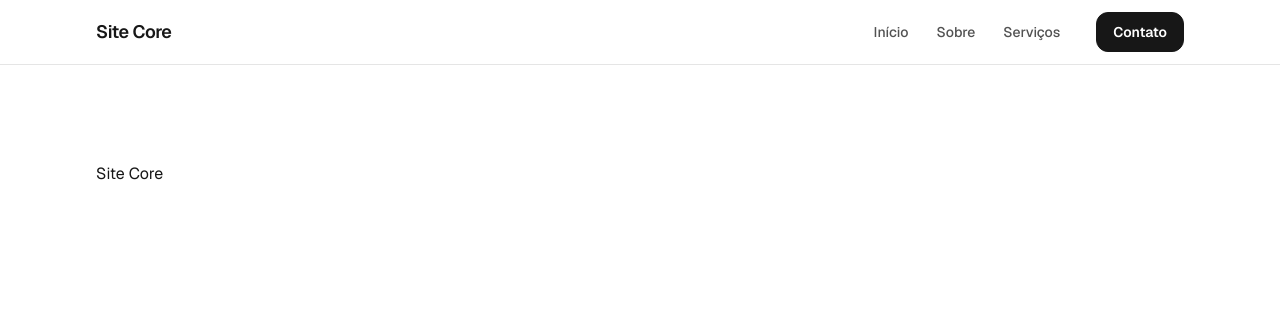
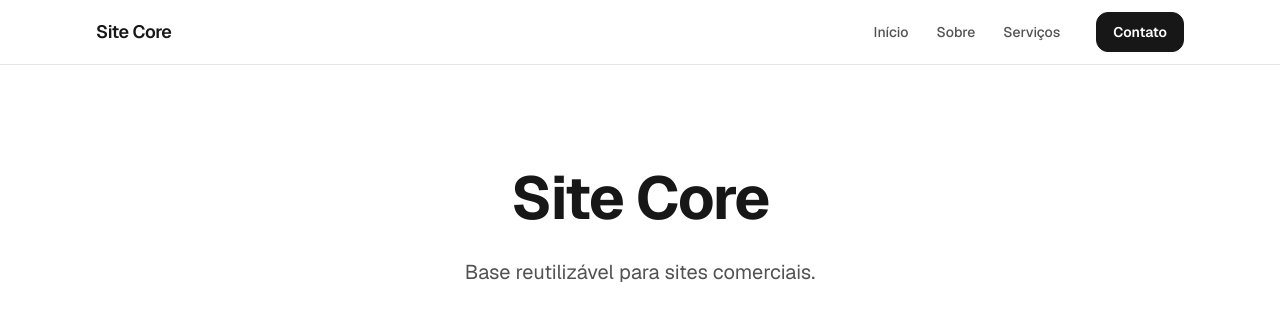
Before and after one commit to MUTANOxB/site-core, a Next.js app: page / in a window 1280 px wide. Shown: the top 320 px of the page. Built offline with nearby package versions, Linux system fonts and the light colour scheme.

Commit message:
feat: add reusable hero section

```diff
--- a/src/app/page.tsx
+++ b/src/app/page.tsx
@@ -1,15 +1,15 @@
-import { Container } from "@/components/ui/Container";
-import { Section } from "@/components/ui/Section";
 import { siteConfig } from "@/config/site";
+import { HeroSection } from "@/sections/hero/HeroSection";
 
 export default function Home() {
   return (
     <main id="main-content" tabIndex={-1}>
-      <Section>
-        <Container>
-          <p>{siteConfig.name}</p>
-        </Container>
-      </Section>
+      <HeroSection
+        description={siteConfig.description}
+        id="inicio"
+        title={siteConfig.name}
+        variant="centered"
+      />
     </main>
   );
 }
--- /dev/null
+++ b/src/sections/hero/HeroSection.tsx
@@ -0,0 +1,151 @@
+import type { ReactNode } from "react";
+
+import { Badge } from "@/components/ui/Badge";
+import { Button } from "@/components/ui/Button";
+import { Container } from "@/components/ui/Container";
+import { Section } from "@/components/ui/Section";
+import type { HeroContent, HeroVariant } from "@/types/hero";
+
+export type HeroSectionProps = HeroContent & {
+  id?: string;
+  /**
+   * A mídia deve fornecer sua própria descrição acessível ou ser decorativa.
+   */
+  media?: ReactNode;
+  variant?: HeroVariant;
+};
+
+export function HeroSection({
+  description,
+  eyebrow,
+  id,
+  media,
+  primaryAction,
+  secondaryAction,
+  title,
+  variant = "centered",
+}: HeroSectionProps) {
+  const hasActions = primaryAction || secondaryAction;
+  const hasMedia = Boolean(media);
+  const isCentered = variant === "centered";
+
+  return (
+    <Section id={id}>
+      <Container>
+        <div
+          className={[
+            "grid items-center gap-10 lg:gap-16",
+            variant === "split" && hasMedia ? "lg:grid-cols-2" : "",
+          ]
+            .filter(Boolean)
+            .join(" ")}
+        >
+          <div
+            className={[
+              isCentered ? "mx-auto max-w-3xl text-center" : "max-w-3xl",
+              hasMedia ? "min-w-0" : "",
+            ]
+              .filter(Boolean)
+              .join(" ")}
+          >
+            {eyebrow ? (
+              <Badge className="max-w-full">
+                <span className="min-w-0 whitespace-normal break-words text-left leading-5">
+                  {eyebrow}
+                </span>
+              </Badge>
+            ) : null}
+
+            <h1
+              className={[
+                "break-words font-display text-4xl font-bold leading-tight tracking-tight text-text sm:text-5xl lg:text-6xl",
+                eyebrow ? "mt-5" : "",
+              ]
+                .filter(Boolean)
+                .join(" ")}
+            >
+              {title}
+            </h1>
+
+            {description ? (
+              <p
+                className={[
+                  "mt-5 max-w-2xl text-lg leading-8 text-muted-text sm:text-xl",
+                  isCentered ? "mx-auto" : "",
+                ]
+                  .filter(Boolean)
+                  .join(" ")}
+              >
+                {description}
+              </p>
+            ) : null}
+
+            {hasActions ? (
+              <div
+                className={[
+                  "mt-8 flex flex-col gap-3 sm:flex-row sm:flex-wrap",
+                  isCentered ? "sm:justify-center" : "",
+                ]
+                  .filter(Boolean)
+                  .join(" ")}
+              >
+                {primaryAction ? (
+                  <Button
+                    className="w-full sm:w-auto"
+                    href={primaryAction.href}
+                    rel={
+                      primaryAction.external ? "noopener noreferrer" : undefined
+                    }
+                    size="lg"
+                    target={primaryAction.external ? "_blank" : undefined}
+                  >
+                    {primaryAction.label}
+                    {primaryAction.external ? (
+                      <>
+                        <span aria-hidden="true">↗</span>
+                        <span className="sr-only">(abre em nova aba)</span>
+                      </>
+                    ) : null}
+                  </Button>
+                ) : null}
+
+                {secondaryAction ? (
+                  <Button
+                    className="w-full sm:w-auto"
+                    href={secondaryAction.href}
+                    rel={
+                      secondaryAction.external
+                        ? "noopener noreferrer"
+                        : undefined
+                    }
+                    size="lg"
+                    target={secondaryAction.external ? "_blank" : undefined}
+                    variant="secondary"
+                  >
+                    {secondaryAction.label}
+                    {secondaryAction.external ? (
+                      <>
+                        <span aria-hidden="true">↗</span>
+                        <span className="sr-only">(abre em nova aba)</span>
+                      </>
+                    ) : null}
+                  </Button>
+                ) : null}
+              </div>
+            ) : null}
+          </div>
+
+          {hasMedia ? (
+            <div
+              className={
+                isCentered ? "mx-auto w-full max-w-4xl" : "min-w-0"
+              }
+            >
+              {media}
+            </div>
+          ) : null}
+        </div>
+      </Container>
+    </Section>
+  );
+}
--- /dev/null
+++ b/src/types/hero.ts
@@ -0,0 +1,15 @@
+export interface HeroAction {
+  label: string;
+  href: string;
+  external?: boolean;
+}
+
+export interface HeroContent {
+  eyebrow?: string;
+  title: string;
+  description?: string;
+  primaryAction?: HeroAction;
+  secondaryAction?: HeroAction;
+}
+
+export type HeroVariant = "centered" | "split";
```
Also changed, not shown: 1 other file (tests, documents, lock files or other folders).
